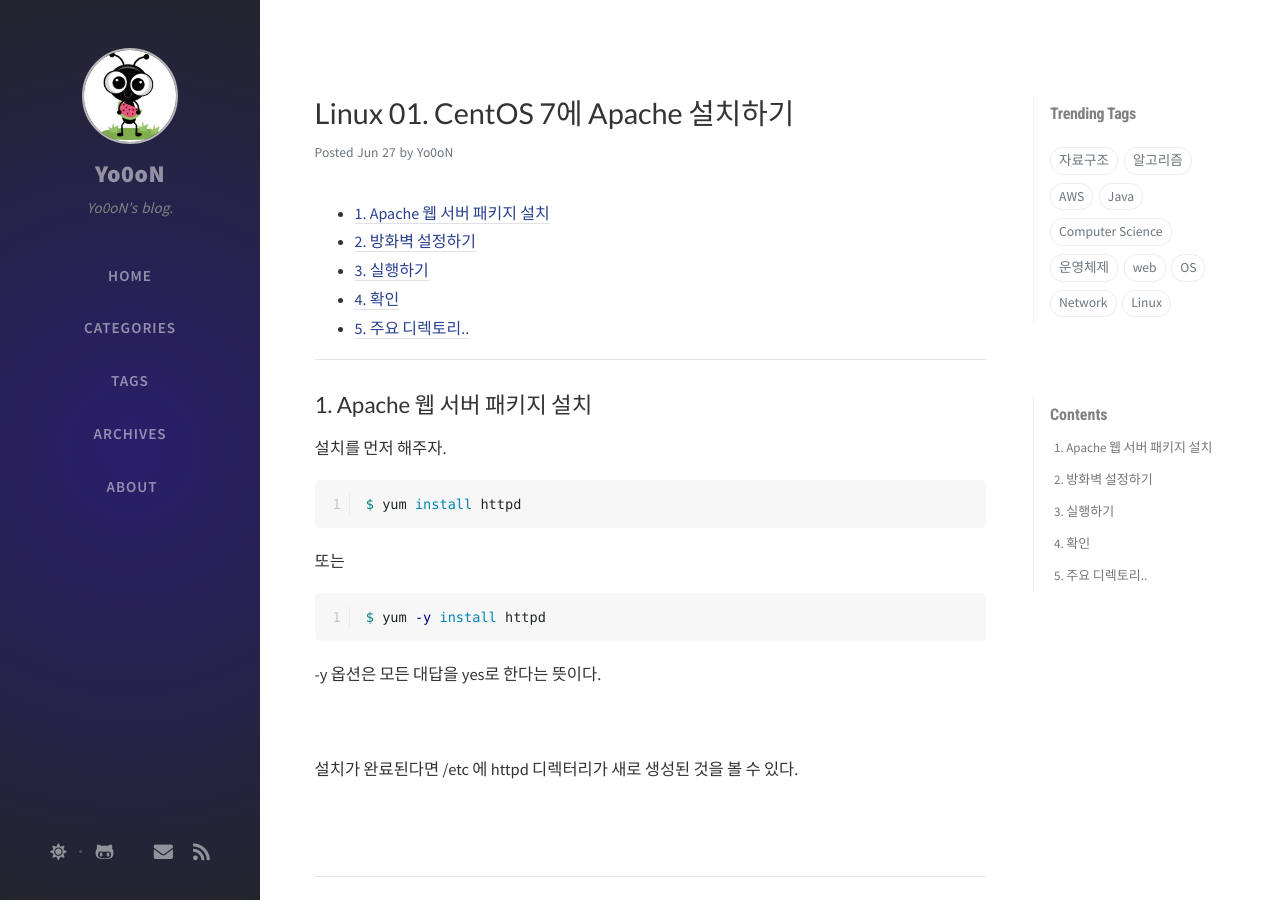
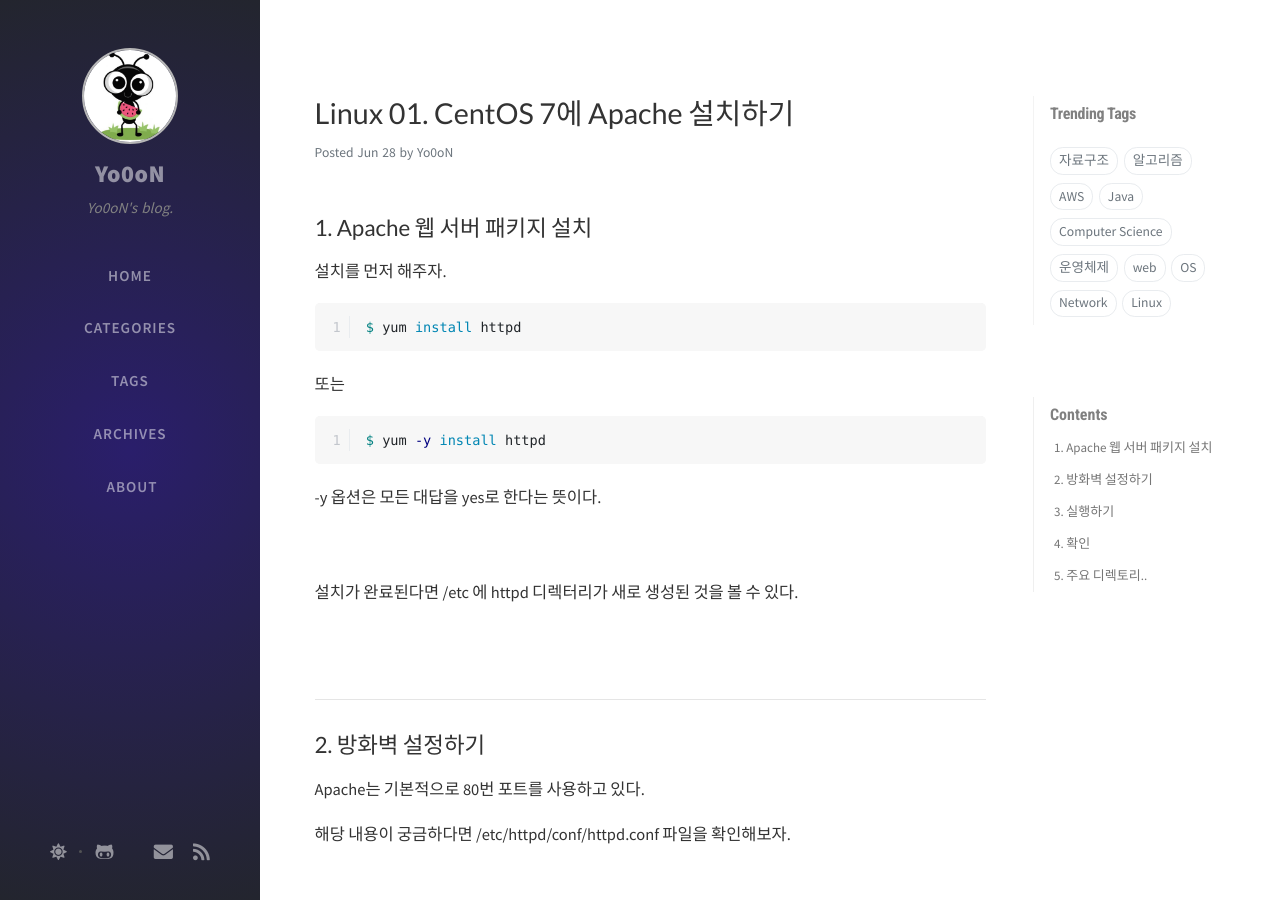
Before and after one commit to Yo0oN/Yo0oN.github.io, a Jekyll site: the page built from _posts/2020-06-28-Linux01.Apache설치.md, in a window 1280 px wide and 900 px high. Built offline with Jekyll 4.4.1, drawn with Linux system fonts in a browser that asks for light colours; nearby versions of some CDN libraries; comment, search, counter and statistics services are not loaded; part of the change alters nothing that is shown.

Commit message:
Update 2020-06-28-Linux01.Apache설치.md

```diff
--- a/_posts/2020-06-28-Linux01.Apache설치.md
+++ b/_posts/2020-06-28-Linux01.Apache설치.md
@@ -1,18 +1,12 @@
 ---
-layout: post
 title: Linux 01. CentOS 7에 Apache 설치하기
-modified: 2020-06-28
 author: Yo0oN
+date: 2020-06-28 11:33:00 +0800
 categories: Linux
 tags: [Linux, CentOS]
-comments: true
-published : true
+math: true
 ---
 
-* Table of Contents
-{:toc}
-
-<hr>
 ## 1. Apache 웹 서버 패키지 설치
 
 설치를 먼저 해주자.
```
